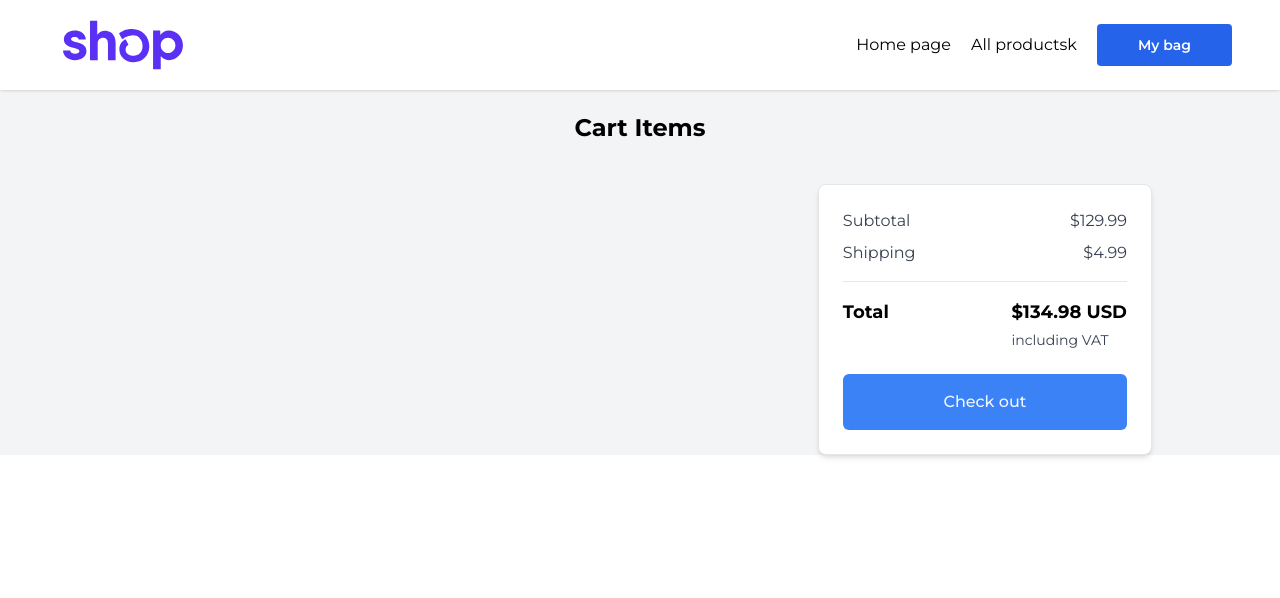
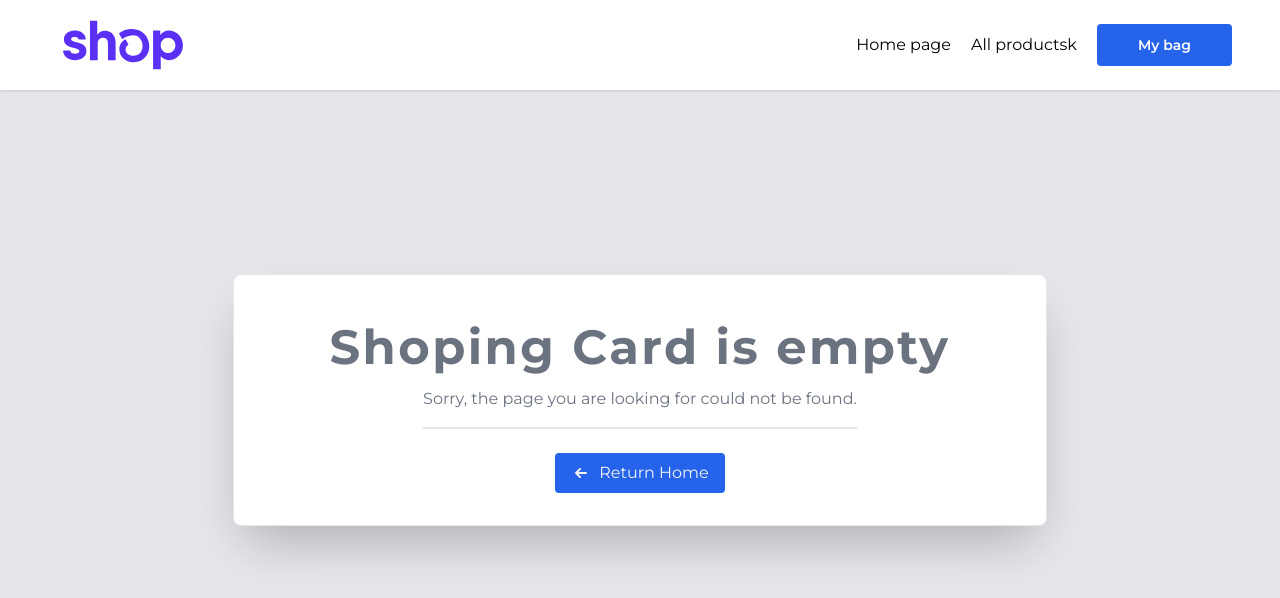
Before and after one commit to Abdullo-0901/next_shop, a Next.js app: page /shoping-cart in a window 1280 px wide. Shown: the top 598 px of the page. Built offline with nearby package versions, Linux system fonts and the light colour scheme.

Commit message:
add page product

```diff
--- a/src/app/(.)product/[id]/page.tsx
+++ b/src/app/(.)product/[id]/page.tsx
@@ -5,9 +5,11 @@ import { Dialog } from "@headlessui/react";
 // import { StarIcon as StartIconOutline } from "@heroicons/react/24/outline";
 // import { StarIcon } from "@heroicons/react/24/solid";
 import { useParams, useRouter } from "next/navigation";
-import React, { useEffect, useState } from "react";
+import { useEffect, useState } from "react";
 import ReactStars from "react-stars";
+
 import { toast } from "react-toastify";
+
 const ProductDetailPage = () => {
   const { id } = useParams();
   const [loading, setLoading] = useState(false);
@@ -64,7 +66,7 @@ const ProductDetailPage = () => {
               <div className="flex gap-x-8 h-96">
                 {product?.image && (
                   <div className="relative w-72 h-full ">
-                    <CoustomImages product={product} />
+                    <CoustomImages product={product} fill />
                   </div>
                 )}
                 <div className="flex flex-1 flex-col">
--- a/src/app/product/[id]/not-found.tsx
+++ b/src/app/product/[id]/not-found.tsx
@@ -1,5 +1,38 @@
 const NotFound = () => {
-  return <div>NotFound</div>;
+  return (
+    <div className="bg-gray-200 w-full px-16 md:px-0 h-screen flex items-center justify-center">
+      <div className="bg-white border border-gray-200 flex flex-col items-center justify-center px-4 md:px-8 lg:px-24 py-8 rounded-lg shadow-2xl">
+        <p className="text-6xl md:text-7xl lg:text-9xl font-bold tracking-wider text-gray-300">
+          404
+        </p>
+        <p className="text-2xl md:text-3xl lg:text-5xl font-bold tracking-wider text-gray-500 mt-4">
+          Page Not Found
+        </p>
+        <p className="text-gray-500 mt-4 pb-4 border-b-2 text-center">
+          Sorry, the page you are looking for could not be found.
+        </p>
+        <a
+          href="#"
+          className="flex items-center space-x-2 bg-blue-600 hover:bg-blue-700 text-gray-100 px-4 py-2 mt-6 rounded transition duration-150"
+          title="Return Home"
+        >
+          <svg
+            xmlns="http://www.w3.org/2000/svg"
+            className="h-5 w-5"
+            viewBox="0 0 20 20"
+            fill="currentColor"
+          >
+            <path
+              fill-rule="evenodd"
+              d="M9.707 14.707a1 1 0 01-1.414 0l-4-4a1 1 0 010-1.414l4-4a1 1 0 011.414 1.414L7.414 9H15a1 1 0 110 2H7.414l2.293 2.293a1 1 0 010 1.414z"
+              clip-rule="evenodd"
+            ></path>
+          </svg>
+          <span>Return Home</span>
+        </a>
+      </div>
+    </div>
+  );
 };
 
 export default NotFound;
--- /dev/null
+++ b/src/app/products/page.tsx
@@ -0,0 +1,12 @@
+import { Metadata } from "next";
+import React from "react";
+export const metadata: Metadata = {
+  title: "Product Page",
+  description: "Generated by create next app",
+};
+
+const ProductPage = () => {
+  return <div>ProductPage</div>;
+};
+
+export default ProductPage;
--- a/src/app/shoping-cart/page.tsx
+++ b/src/app/shoping-cart/page.tsx
@@ -2,11 +2,13 @@
 
 import CoustomImages from "@/components/images";
 import { ProductType } from "@/interfaces";
-import React from "react";
+import Link from "next/link";
+import React, { useEffect } from "react";
 import ReactStars from "react-stars";
 import { toast } from "react-toastify";
 
 const ShopingCart = () => {
+  const [total, setTotal] = React.useState<number>(0);
   const [products, setProducts] = React.useState<ProductType[]>(
     JSON.parse(localStorage.getItem("carts") as string) || []
   );
@@ -19,7 +21,10 @@ const ShopingCart = () => {
   const handleIncrement = (id: number) => {
     const updateCart = products.map((product) => {
       if (product.id === id) {
-        return { ...product, quantity: product.quantity + 1 };
+        return {
+          ...product,
+          quantity: product.quantity + 1,
+        };
       }
       return product;
     });
@@ -34,7 +39,10 @@ const ShopingCart = () => {
     } else {
       const updateCart = products.map((product) => {
         if (product.id === id) {
-          return { ...product, quantity: product.quantity - 1 };
+          return {
+            ...product,
+            quantity: product.quantity - 1,
+          };
         }
         return product;
       });
@@ -42,8 +50,16 @@ const ShopingCart = () => {
       setProducts(updateCart);
     }
   };
+  useEffect(() => {
+    const total = products.reduce((acc, item) => {
+      return acc + item.quantity * item.price;
+    }, 0);
+    setTotal(total);
+  }, [products]);
   return (
-    <div className="h-full bg-gray-100 pt-28">
+    <>
+      {products.length ? (
+        <div className="h-[100vh] bg-gray-100 pt-28">
           <h1 className="mb-10 text-center text-2xl font-bold">Cart Items</h1>
           <div className="mx-auto max-w-5xl justify-center px-6 md:flex md:space-x-6 xl:px-0">
             <div className="rounded-lg md:w-2/3">
@@ -64,9 +80,7 @@ const ShopingCart = () => {
                         <p className="mt-1 text-sm text-gray-700 line-clamp-2">
                           {c?.description}
                         </p>
-                    <p className="mt-1 text-xs mb-1 text-gray-700">
-                      ${c.price}
-                    </p>
+
                         <div className="flex items-center text-sm my-4">
                           <p>{c?.rating.rate}</p>
                           {c?.rating.rate && (
@@ -122,7 +136,13 @@ const ShopingCart = () => {
                           </span>
                         </div>
                         <div className="flex items-center space-x-4">
-                      <p className="text-sm">${c.price}</p>
+                          <p className="text-sm">
+                            {" "}
+                            {(c.price * c.quantity).toLocaleString("en-US", {
+                              style: "currency",
+                              currency: "USD",
+                            })}
+                          </p>
                           <svg
                             xmlns="http://www.w3.org/2000/svg"
                             fill="none"
@@ -148,17 +168,33 @@ const ShopingCart = () => {
             <div className="mt-6 h-full rounded-lg border bg-white p-6 shadow-md md:mt-0 md:w-1/3">
               <div className="mb-2 flex justify-between">
                 <p className="text-gray-700">Subtotal</p>
-            <p className="text-gray-700">$129.99</p>
+                <p className="text-gray-700">
+                  {total.toLocaleString("en-US", {
+                    style: "currency",
+                    currency: "USD",
+                  })}
+                </p>
               </div>
               <div className="flex justify-between">
                 <p className="text-gray-700">Shipping</p>
-            <p className="text-gray-700">$4.99</p>
+                <p className="text-gray-700">
+                  {" "}
+                  {(10).toLocaleString("en-US", {
+                    style: "currency",
+                    currency: "USD",
+                  })}
+                </p>
               </div>
               <hr className="my-4" />
               <div className="flex justify-between">
                 <p className="text-lg font-bold">Total</p>
                 <div className="">
-              <p className="mb-1 text-lg font-bold">$134.98 USD</p>
+                  <p className="mb-1 text-lg font-bold">
+                    {(total + total * 0.1).toLocaleString("en-US", {
+                      style: "currency",
+                      currency: "USD",
+                    })}
+                  </p>
                   <p className="text-sm text-gray-700">including VAT</p>
                 </div>
               </div>
@@ -168,6 +204,39 @@ const ShopingCart = () => {
             </div>
           </div>
         </div>
+      ) : (
+        <div className="bg-gray-200 w-full px-16 md:px-0 h-screen flex items-center justify-center">
+          <div className="bg-white border border-gray-200 flex flex-col items-center justify-center px-4 md:px-8 lg:px-24 py-8 rounded-lg shadow-2xl">
+            <p className="text-6xl md:text-7xl lg:text-9xl font-bold tracking-wider text-gray-300"></p>
+            <p className="text-2xl md:text-3xl lg:text-5xl font-bold tracking-wider text-gray-500 mt-4">
+              Shoping Card is empty
+            </p>
+            <p className="text-gray-500 mt-4 pb-4 border-b-2 text-center">
+              Sorry, the page you are looking for could not be found.
+            </p>
+            <a
+              href="#"
+              className="flex items-center space-x-2 bg-blue-600 hover:bg-blue-700 text-gray-100 px-4 py-2 mt-6 rounded transition duration-150"
+              title="Return Home"
+            >
+              <svg
+                xmlns="http://www.w3.org/2000/svg"
+                className="h-5 w-5"
+                viewBox="0 0 20 20"
+                fill="currentColor"
+              >
+                <path
+                  fill-rule="evenodd"
+                  d="M9.707 14.707a1 1 0 01-1.414 0l-4-4a1 1 0 010-1.414l4-4a1 1 0 011.414 1.414L7.414 9H15a1 1 0 110 2H7.414l2.293 2.293a1 1 0 010 1.414z"
+                  clip-rule="evenodd"
+                ></path>
+              </svg>
+              <Link href={"/products"}>Return Home</Link>
+            </a>
+          </div>
+        </div>
+      )}
+    </>
   );
 };
 
```
Also changed, not shown: .eslintrc.json. Lines whose indentation alone changed are shown as unchanged.
